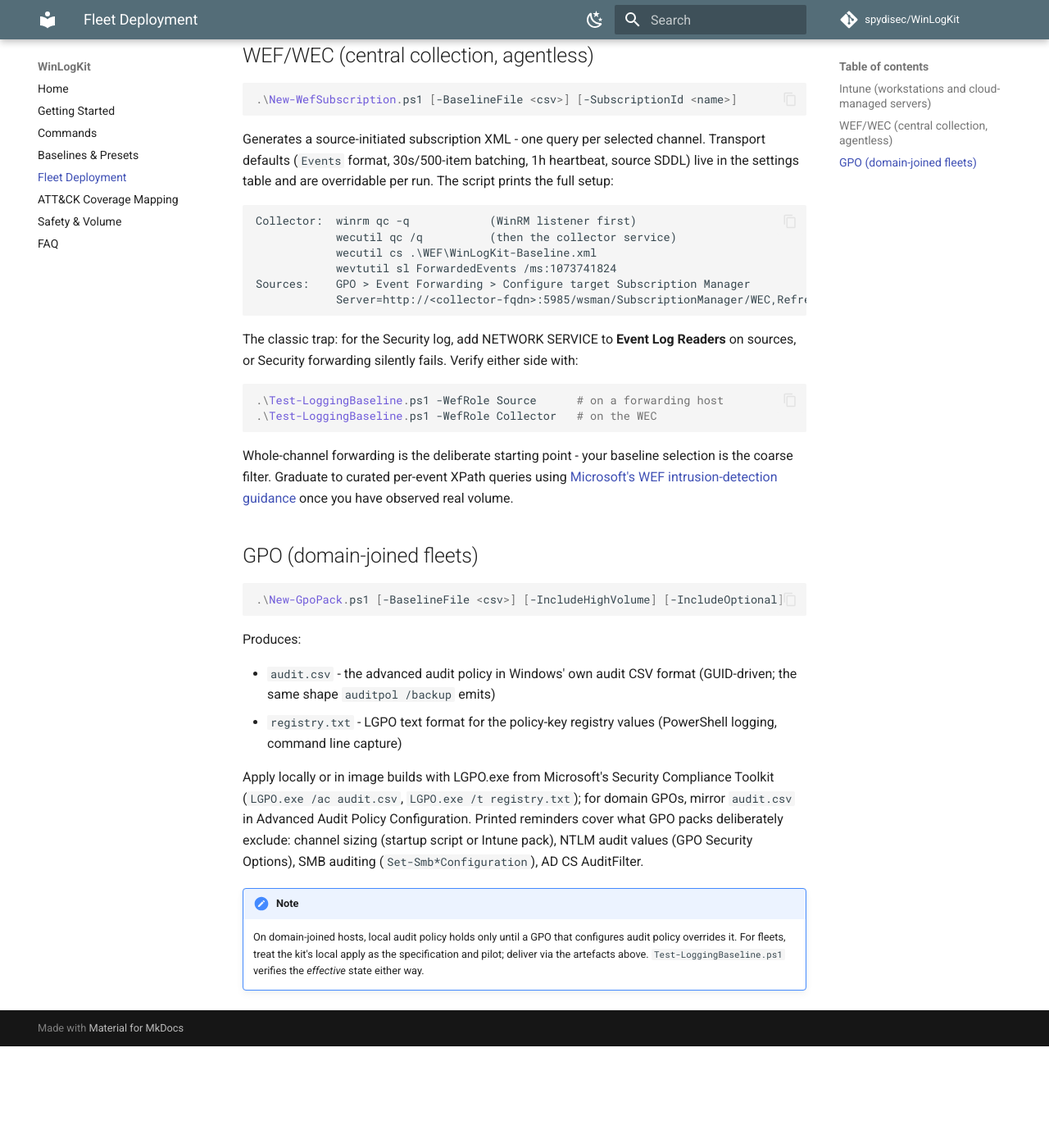
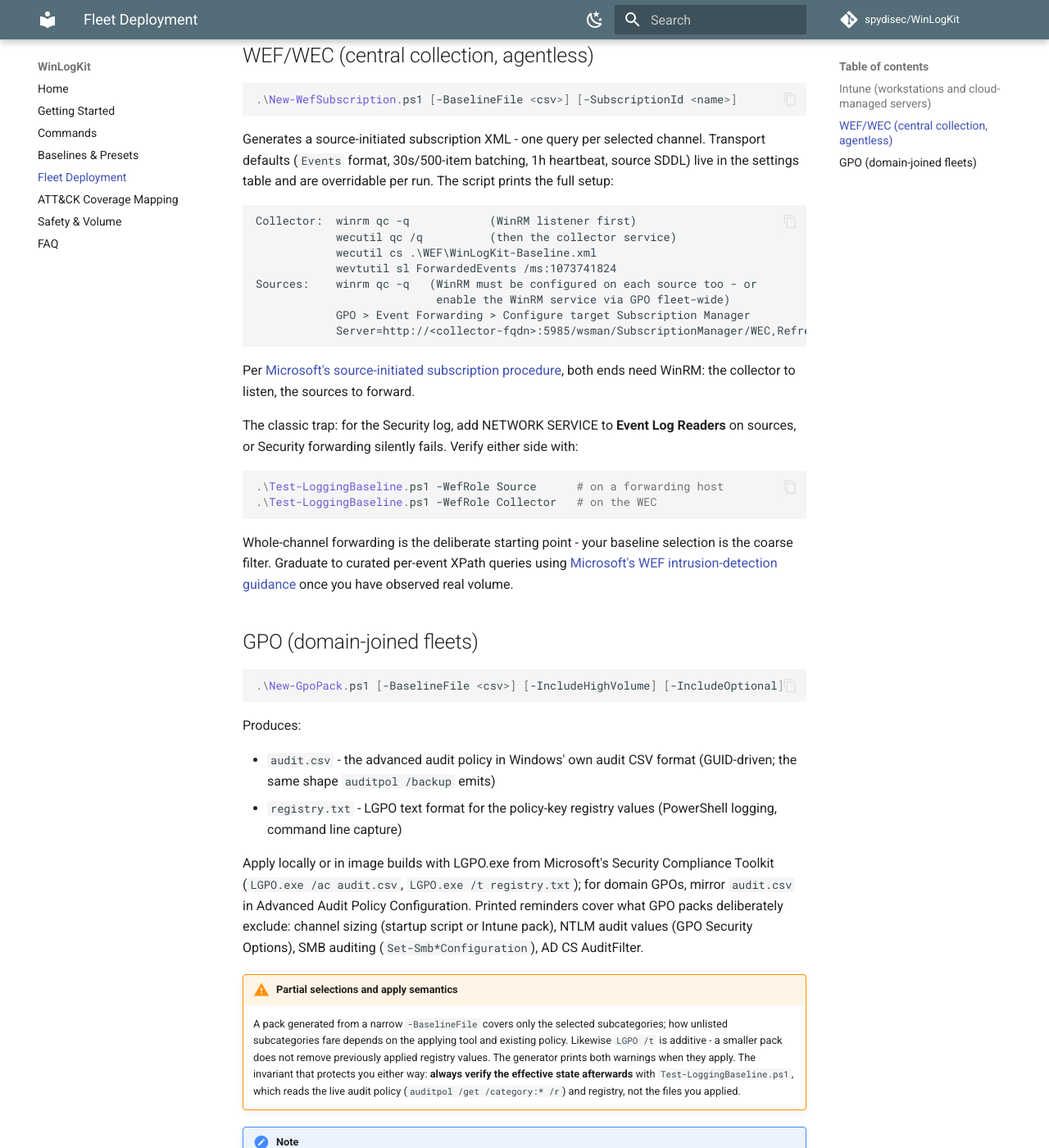
Before and after one commit to spydisec/WinLogKit, an MkDocs documentation site: the page built from docs/deployment.md, in a window 1280 px wide and 1400 px high, scrolled down 854 px. Shown: the whole window at 82% size. Built offline with MkDocs 1.6.1 and Material for MkDocs 9.7.7, drawn with Linux system fonts in a browser that asks for light colours; comment, search, counter and statistics services are not loaded; before the commit the page ends 2130 px from its top, so only the background shows below that; some of the changed text lies outside the part shown.

Commit message:
CodeRabbit triage on PR #7: 12 confirmed fixed, 2 partial with reasons
Confirmed and fixed:
- docs workflow: persist-credentials false; strict build runs with no
  token present, auth only in the deploy step; concurrency group serializes
  gh-pages deployments
- Export-AttackCoverage: PowerShell 4103/4104 rows now require their
  enabling registry policy (module/script block logging), not just the
  channel. Corrected reference numbers everywhere: Core 152/362 (was
  overstated at 282), +HighVolume 320/362 - the HighVolume delta is 168
  techniques
- Test -WefRole: SubscriptionManager PASS now requires actual
  Server=<url> value data; collector check verifies the WinRM listener
  (Test-WSMan) alongside Wecsvc; ForwardedEvents thresholds moved into
  $BaselineWefDefaults per the settings-table rule
- New-GpoPack: prints partial-selection and LGPO-additive warnings with
  the always-verify guidance
- Docs: source-side winrm qc documented with the Microsoft procedure link,
  GPO processing link added, PS 5.1/7 support claim precisely scoped,
  fence language, hyphenation, README table pipe escape, FAQ Home-edition
  claim grounded in the actual field test

Partial, with reasons:
- LGPO merge flag suggestion declined: no such documented LGPO switch;
  replaced with explicit apply-semantics caution + verify-effective-state
  guidance
- registry.txt deselection handled by documentation, not auto-DELETE
  entries: destroying values other layers may own is wrong for unattended
  tooling

Co-Authored-By: Claude Fable 5 <noreply@anthropic.com>

````diff
--- a/docs/deployment.md
+++ b/docs/deployment.md
@@ -2,7 +2,7 @@
 
 One mental model for everything on this page:
 
-```
+```text
 generate (this kit, on each host)  ->  transport (WEF/WEC)  ->  ingest (your SIEM)
 ```
 
@@ -51,9 +51,14 @@ Collector:  winrm qc -q            (WinRM listener first)
             wecutil qc /q          (then the collector service)
             wecutil cs .\WEF\WinLogKit-Baseline.xml
             wevtutil sl ForwardedEvents /ms:1073741824
-Sources:    GPO > Event Forwarding > Configure target Subscription Manager
+Sources:    winrm qc -q   (WinRM must be configured on each source too - or
+                           enable the WinRM service via GPO fleet-wide)
+            GPO > Event Forwarding > Configure target Subscription Manager
             Server=http://<collector-fqdn>:5985/wsman/SubscriptionManager/WEC,Refresh=60
 ```
+
+Per [Microsoft's source-initiated subscription procedure](https://learn.microsoft.com/windows/win32/wec/setting-up-a-source-initiated-subscription),
+both ends need WinRM: the collector to listen, the sources to forward.
 
 The classic trap: for the Security log, add NETWORK SERVICE to **Event Log
 Readers** on sources, or Security forwarding silently fails. Verify either
@@ -89,8 +94,20 @@ Printed reminders cover what GPO packs deliberately exclude: channel
 sizing (startup script or Intune pack), NTLM audit values (GPO Security
 Options), SMB auditing (`Set-Smb*Configuration`), AD CS AuditFilter.
 
+!!! warning "Partial selections and apply semantics"
+    A pack generated from a narrow `-BaselineFile` covers only the selected
+    subcategories; how unlisted subcategories fare depends on the applying
+    tool and existing policy. Likewise `LGPO /t` is additive - a smaller
+    pack does not remove previously applied registry values. The generator
+    prints both warnings when they apply. The invariant that protects you
+    either way: **always verify the effective state afterwards** with
+    `Test-LoggingBaseline.ps1`, which reads the live audit policy
+    (`auditpol /get /category:* /r`) and registry, not the files you applied.
+
 !!! note
-    On domain-joined hosts, local audit policy holds only until a GPO that
-    configures audit policy overrides it. For fleets, treat the kit's local
-    apply as the specification and pilot; deliver via the artefacts above.
-    `Test-LoggingBaseline.ps1` verifies the *effective* state either way.
+    On domain-joined hosts, local audit policy holds only until Group Policy
+    reapplies at refresh (see
+    [Group Policy processing](https://learn.microsoft.com/windows-server/identity/ad-ds/manage/group-policy/group-policy-processing)).
+    For fleets, treat the kit's local apply as the specification and pilot;
+    deliver via the artefacts above. `Test-LoggingBaseline.ps1` verifies the
+    *effective* state either way.
````
Also changed, not shown: CHANGELOG.md (+1 -1 lines), README.md (+2 -2 lines), docs/baselines.md (+1 -1 lines), docs/faq.md (+4 -3 lines), docs/getting-started.md (+2 -1 lines), docs/index.md (+5 -3 lines), docs/mapping.md (+12 -5 lines), 5 other files.
